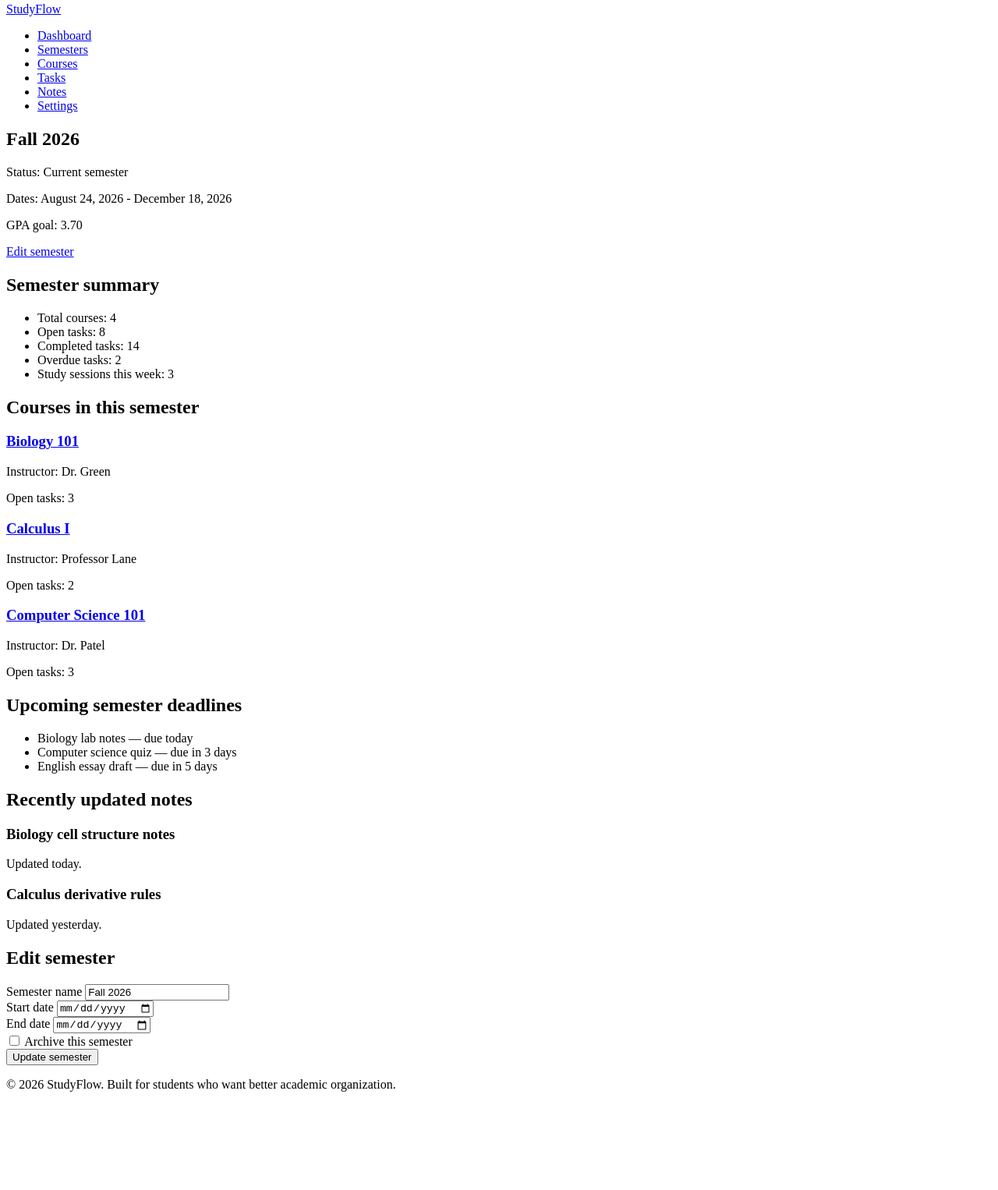
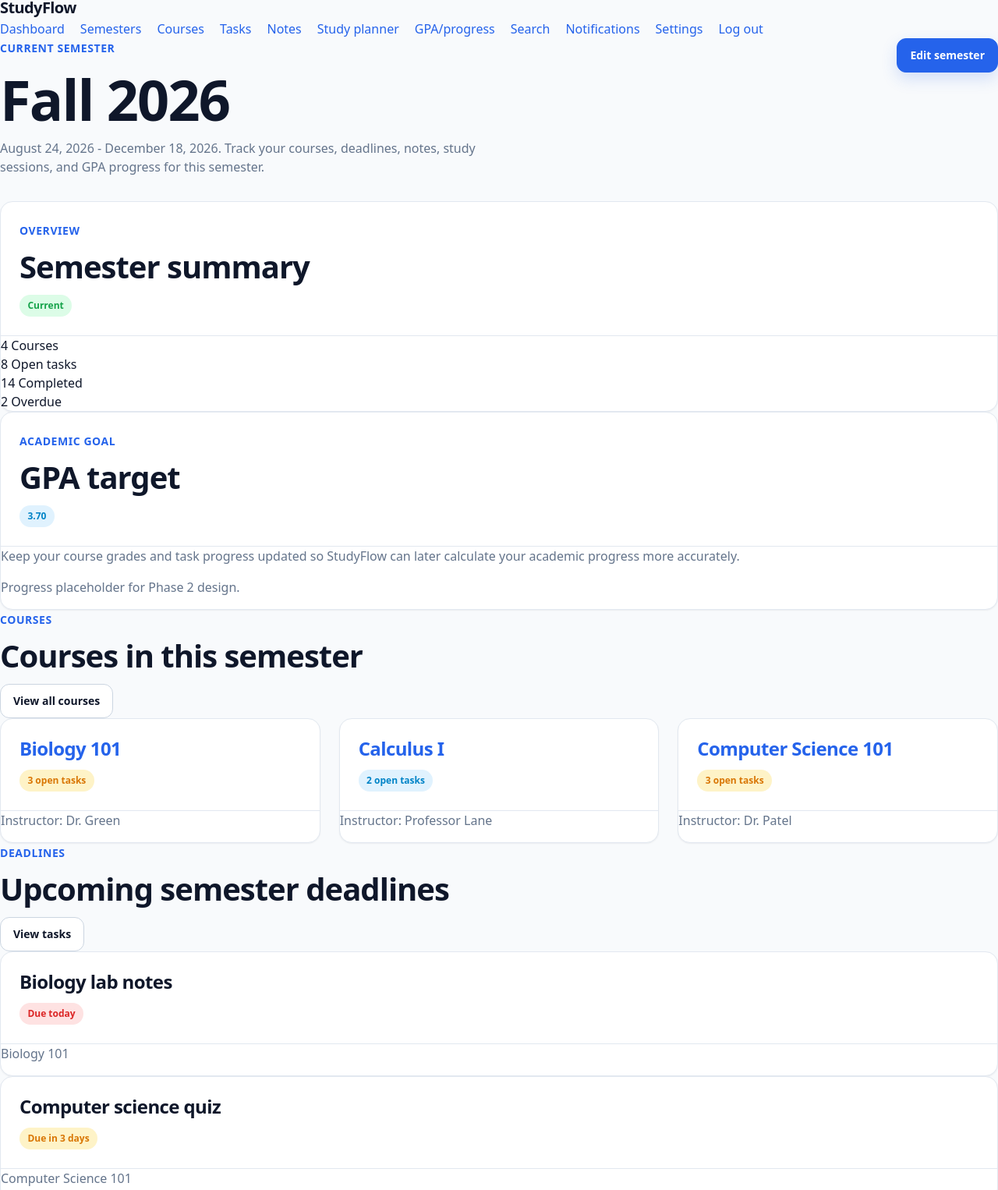
Before and after one commit to ahsan-rajput/studyFlow, a plain HTML site: page semester-detail.html in a window 1280 px wide. Shown: the part 5-1531 px from the top of the page at 78% size. Before the commit the page ends 1421 px from the top, so only its background shows below. Drawn offline with Linux system fonts and the light colour scheme.

Commit message:
Style semester detail page

```diff
--- a/semester-detail.html
+++ b/semester-detail.html
@@ -11,100 +11,221 @@
   >
 
   <title>Semester Detail | StudyFlow</title>
+
+  <link rel="stylesheet" href="css/base.css">
+  <link rel="stylesheet" href="css/layout.css">
+  <link rel="stylesheet" href="css/components.css">
+  <link rel="stylesheet" href="css/forms.css">
+  <link rel="stylesheet" href="css/dashboard.css">
+  <link rel="stylesheet" href="css/responsive.css">
 </head>
 
 <body>
-  <header>
-    <nav aria-label="Main navigation">
-      <a href="index.html">StudyFlow</a>
+  <header class="app-header">
+    <nav class="app-nav" aria-label="Main navigation">
+      <a class="brand" href="index.html">StudyFlow</a>
 
-      <ul>
+      <ul class="nav-list">
         <li><a href="dashboard.html">Dashboard</a></li>
-        <li><a href="semesters.html">Semesters</a></li>
+        <li><a href="semesters.html" aria-current="page">Semesters</a></li>
         <li><a href="courses.html">Courses</a></li>
         <li><a href="tasks.html">Tasks</a></li>
         <li><a href="notes.html">Notes</a></li>
+        <li><a href="study-planner.html">Study planner</a></li>
+        <li><a href="gpa-progress.html">GPA/progress</a></li>
+        <li><a href="search.html">Search</a></li>
+        <li><a href="notifications.html">Notifications</a></li>
         <li><a href="settings.html">Settings</a></li>
+        <li><a href="login.html">Log out</a></li>
       </ul>
     </nav>
   </header>
 
-  <main>
-    <section aria-labelledby="semester-detail-title">
-      <h1 id="semester-detail-title">Fall 2026</h1>
+  <main class="app-main">
+    <section class="page-header" aria-labelledby="semester-detail-title">
+      <div>
+        <p class="eyebrow">Current semester</p>
+        <h1 id="semester-detail-title" class="page-title">Fall 2026</h1>
+        <p class="page-description">
+          August 24, 2026 - December 18, 2026. Track your courses,
+          deadlines, notes, study sessions, and GPA progress for this semester.
+        </p>
+      </div>
 
-      <p>Status: Current semester</p>
-      <p>Dates: August 24, 2026 - December 18, 2026</p>
-      <p>GPA goal: 3.70</p>
-
-      <a href="#edit-semester-form">Edit semester</a>
+      <a class="btn btn-primary" href="#edit-semester-form">Edit semester</a>
     </section>
 
-    <section aria-labelledby="semester-summary-title">
-      <h2 id="semester-summary-title">Semester summary</h2>
+    <section class="content-grid" aria-labelledby="semester-summary-title">
+      <article class="card highlight-card">
+        <div class="card-header">
+          <div>
+            <p class="eyebrow">Overview</p>
+            <h2 id="semester-summary-title" class="section-title">Semester summary</h2>
+          </div>
 
-      <ul>
-        <li>Total courses: 4</li>
-        <li>Open tasks: 8</li>
-        <li>Completed tasks: 14</li>
-        <li>Overdue tasks: 2</li>
-        <li>Study sessions this week: 3</li>
-      </ul>
-    </section>
+          <span class="badge badge-success">Current</span>
+        </div>
 
-    <section aria-labelledby="semester-courses-title">
-      <h2 id="semester-courses-title">Courses in this semester</h2>
+        <div class="stats-grid">
+          <div class="stat-card">
+            <span class="stat-number">4</span>
+            <span class="stat-label">Courses</span>
+          </div>
 
-      <article>
-        <h3><a href="course-detail.html">Biology 101</a></h3>
-        <p>Instructor: Dr. Green</p>
-        <p>Open tasks: 3</p>
+          <div class="stat-card">
+            <span class="stat-number">8</span>
+            <span class="stat-label">Open tasks</span>
+          </div>
+
+          <div class="stat-card">
+            <span class="stat-number">14</span>
+            <span class="stat-label">Completed</span>
+          </div>
+
+          <div class="stat-card">
+            <span class="stat-number">2</span>
+            <span class="stat-label">Overdue</span>
+          </div>
+        </div>
       </article>
 
-      <article>
-        <h3><a href="course-detail.html">Calculus I</a></h3>
-        <p>Instructor: Professor Lane</p>
-        <p>Open tasks: 2</p>
-      </article>
+      <article class="card">
+        <div class="card-header">
+          <div>
+            <p class="eyebrow">Academic goal</p>
+            <h2 class="section-title">GPA target</h2>
+          </div>
 
-      <article>
-        <h3><a href="course-detail.html">Computer Science 101</a></h3>
-        <p>Instructor: Dr. Patel</p>
-        <p>Open tasks: 3</p>
+          <span class="badge badge-info">3.70</span>
+        </div>
+
+        <p class="card-text">
+          Keep your course grades and task progress updated so StudyFlow can
+          later calculate your academic progress more accurately.
+        </p>
+
+        <div class="progress-bar" aria-label="GPA goal progress">
+          <span style="width: 72%;"></span>
+        </div>
+
+        <p class="muted-text">Progress placeholder for Phase 2 design.</p>
       </article>
     </section>
 
-    <section aria-labelledby="semester-deadlines-title">
-      <h2 id="semester-deadlines-title">Upcoming semester deadlines</h2>
+    <section class="section-block" aria-labelledby="semester-courses-title">
+      <div class="section-heading">
+        <div>
+          <p class="eyebrow">Courses</p>
+          <h2 id="semester-courses-title" class="section-title">Courses in this semester</h2>
+        </div>
 
-      <ul>
-        <li>Biology lab notes — due today</li>
-        <li>Computer science quiz — due in 3 days</li>
-        <li>English essay draft — due in 5 days</li>
-      </ul>
+        <a class="btn btn-secondary" href="courses.html">View all courses</a>
+      </div>
+
+      <div class="card-grid">
+        <article class="card course-card">
+          <div class="card-header">
+            <h3><a href="course-detail.html">Biology 101</a></h3>
+            <span class="badge badge-warning">3 open tasks</span>
+          </div>
+
+          <p class="card-text">Instructor: Dr. Green</p>
+        </article>
+
+        <article class="card course-card">
+          <div class="card-header">
+            <h3><a href="course-detail.html">Calculus I</a></h3>
+            <span class="badge badge-info">2 open tasks</span>
+          </div>
+
+          <p class="card-text">Instructor: Professor Lane</p>
+        </article>
+
+        <article class="card course-card">
+          <div class="card-header">
+            <h3><a href="course-detail.html">Computer Science 101</a></h3>
+            <span class="badge badge-warning">3 open tasks</span>
+          </div>
+
+          <p class="card-text">Instructor: Dr. Patel</p>
+        </article>
+      </div>
     </section>
 
-    <section aria-labelledby="semester-notes-title">
-      <h2 id="semester-notes-title">Recently updated notes</h2>
+    <section class="section-block" aria-labelledby="semester-deadlines-title">
+      <div class="section-heading">
+        <div>
+          <p class="eyebrow">Deadlines</p>
+          <h2 id="semester-deadlines-title" class="section-title">Upcoming semester deadlines</h2>
+        </div>
 
-      <article>
-        <h3>Biology cell structure notes</h3>
-        <p>Updated today.</p>
+        <a class="btn btn-secondary" href="tasks.html">View tasks</a>
+      </div>
+
+      <div class="card-list">
+        <article class="card task-card">
+          <div class="card-header">
+            <h3>Biology lab notes</h3>
+            <span class="badge badge-danger">Due today</span>
+          </div>
+          <p class="card-text">Biology 101</p>
         </article>
 
-      <article>
-        <h3>Calculus derivative rules</h3>
-        <p>Updated yesterday.</p>
+        <article class="card task-card">
+          <div class="card-header">
+            <h3>Computer science quiz</h3>
+            <span class="badge badge-warning">Due in 3 days</span>
+          </div>
+          <p class="card-text">Computer Science 101</p>
         </article>
+
+        <article class="card task-card">
+          <div class="card-header">
+            <h3>English essay draft</h3>
+            <span class="badge badge-info">Due in 5 days</span>
+          </div>
+          <p class="card-text">English Composition</p>
+        </article>
+      </div>
     </section>
 
-    <section aria-labelledby="edit-semester-title" id="edit-semester-form">
-      <h2 id="edit-semester-title">Edit semester</h2>
+    <section class="section-block" aria-labelledby="semester-notes-title">
+      <div class="section-heading">
+        <div>
+          <p class="eyebrow">Notes</p>
+          <h2 id="semester-notes-title" class="section-title">Recently updated notes</h2>
+        </div>
 
-      <form action="#" method="post">
+        <a class="btn btn-secondary" href="notes.html">Open notes</a>
+      </div>
+
+      <div class="card-grid">
+        <article class="card note-card">
+          <h3>Biology cell structure notes</h3>
+          <p class="card-text">Updated today.</p>
+        </article>
+
+        <article class="card note-card">
+          <h3>Calculus derivative rules</h3>
+          <p class="card-text">Updated yesterday.</p>
+        </article>
+      </div>
+    </section>
+
+    <section class="section-block" aria-labelledby="edit-semester-title" id="edit-semester-form">
+      <div class="section-heading">
         <div>
-          <label for="semester-name">Semester name</label>
+          <p class="eyebrow">Manage semester</p>
+          <h2 id="edit-semester-title" class="section-title">Edit semester</h2>
+        </div>
+      </div>
+
+      <form class="card form-card" action="#" method="post">
+        <div class="form-grid">
+          <div class="form-group">
+            <label class="form-label" for="semester-name">Semester name</label>
             <input
+              class="form-input"
               type="text"
               id="semester-name"
               name="semester-name"
@@ -113,35 +234,41 @@
             >
           </div>
 
-        <div>
-          <label for="start-date">Start date</label>
+          <div class="form-group">
+            <label class="form-label" for="start-date">Start date</label>
             <input
+              class="form-input"
               type="date"
               id="start-date"
               name="start-date"
             >
           </div>
 
-        <div>
-          <label for="end-date">End date</label>
+          <div class="form-group">
+            <label class="form-label" for="end-date">End date</label>
             <input
+              class="form-input"
               type="date"
               id="end-date"
               name="end-date"
             >
           </div>
+        </div>
 
-        <div>
+        <div class="checkbox-group">
           <input type="checkbox" id="archive-semester" name="archive-semester">
           <label for="archive-semester">Archive this semester</label>
         </div>
 
-        <button type="submit">Update semester</button>
+        <div class="form-actions">
+          <button class="btn btn-primary" type="submit">Update semester</button>
+          <a class="btn btn-secondary" href="semesters.html">Back to semesters</a>
+        </div>
       </form>
     </section>
   </main>
 
-  <footer>
+  <footer class="site-footer">
     <p>&copy; 2026 StudyFlow. Built for students who want better academic organization.</p>
   </footer>
 </body>
```
Lines whose indentation alone changed are shown as unchanged.
